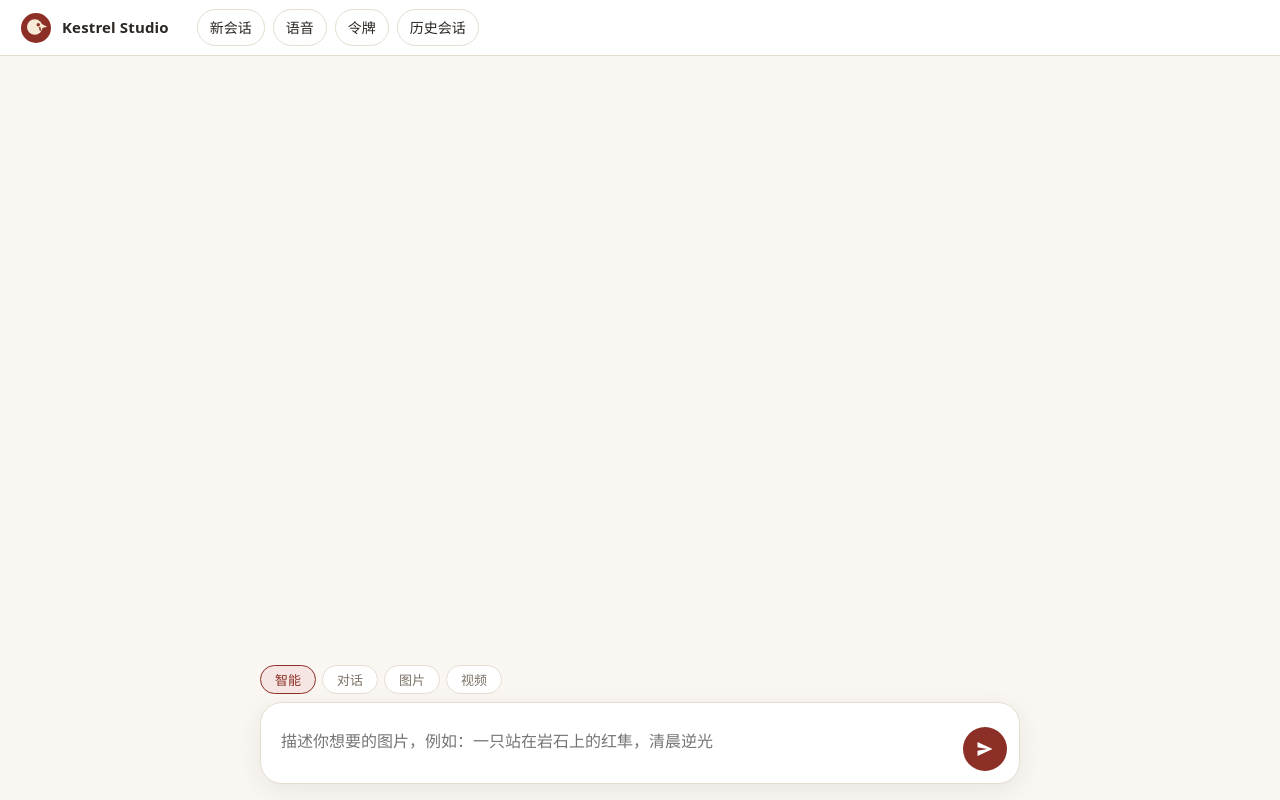
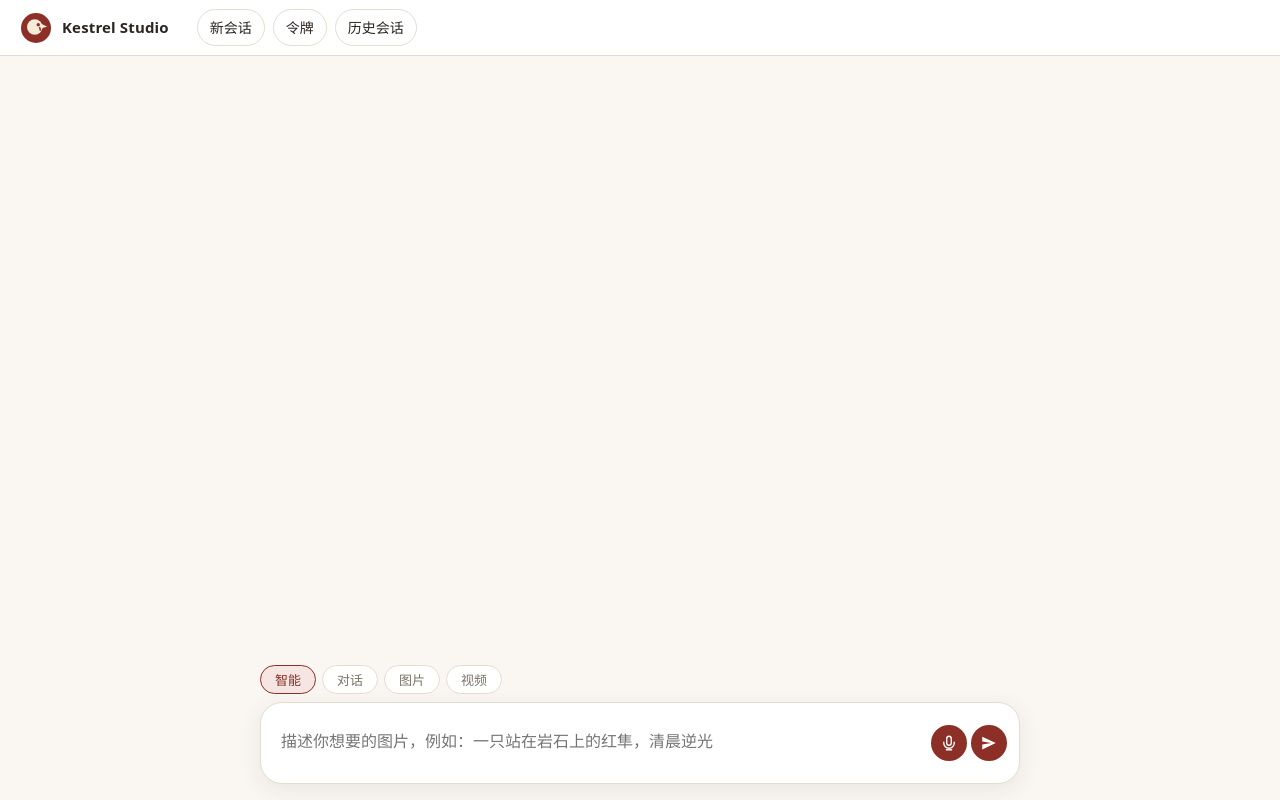
Before and after one commit to keepsilentw/kestrel-studio, a Node project: template nest/server/src/view/views/chat.hbs in a window 1280 px wide. Run offline with Node 20 templates, Linux system fonts and the light colour scheme; the template is opened without the code that fills it, so the values that code supplies are empty; some libraries are stand-ins or nearby versions.

Commit message:
fix(chat): move voice entry into composer

```diff
--- a/nest/client/styles/main.css
+++ b/nest/client/styles/main.css
@@ -537,7 +537,7 @@ body {
 .composer-form {
   display: flex;
   align-items: flex-end;
-  gap: 12px;
+  gap: 10px;
   max-width: 760px;
   margin-inline: auto;
   padding: 12px 12px 12px 20px;
@@ -566,12 +566,19 @@ body {
   outline: none;
 }
 
-.composer-send {
+.composer-actions {
+  display: flex;
   flex: 0 0 auto;
+  align-items: center;
+  gap: 4px;
+  min-height: 56px;
+}
+
+.composer-action {
   display: grid;
   place-items: center;
-  width: 44px;
-  height: 44px;
+  width: 36px;
+  height: 36px;
   border: none;
   border-radius: 50%;
   background: var(--accent);
@@ -579,8 +586,13 @@ body {
   cursor: pointer;
 }
 
-.composer-send:hover:not(:disabled) {
+.composer-action:hover:not(:disabled) {
   filter: brightness(1.08);
+}
+
+.composer-action:focus-visible {
+  outline: 2px solid var(--accent);
+  outline-offset: 2px;
 }
 
 .composer-send:disabled {
--- a/nest/server/src/view/views/chat.hbs
+++ b/nest/server/src/view/views/chat.hbs
@@ -16,7 +16,6 @@
 
     <nav class="menu">
       <button type="button" class="menu-button" id="new-conversation">新会话</button>
-      <a class="menu-button" href="/voice">语音</a>
       <a class="menu-button" href="/settings/tokens">令牌</a>
       {{#if (eq user.role "super")}}
         <a class="menu-button" href="/admin">管理</a>
@@ -108,11 +107,19 @@
         ></textarea>
         <p class="composer-hint"><kbd>Enter</kbd> 发送，<kbd>Shift</kbd> + <kbd>Enter</kbd> 换行</p>
       </div>
-      <button type="submit" class="composer-send" id="send" aria-label="发送">
-        <svg viewBox="0 0 24 24" width="20" height="20" aria-hidden="true">
-          <path d="M3 20.5 21 12 3 3.5 3 10l12 2-12 2z" fill="currentColor"/>
-        </svg>
-      </button>
+      <div class="composer-actions">
+        <a class="composer-action composer-voice" href="/voice" aria-label="语音输入" title="语音输入">
+          <svg viewBox="0 0 24 24" width="18" height="18" fill="none" aria-hidden="true">
+            <path d="M12 3a3 3 0 0 1 3 3v6a3 3 0 0 1-6 0V6a3 3 0 0 1 3-3Z" stroke="currentColor" stroke-width="1.8"/>
+            <path d="M5 11v1a7 7 0 0 0 14 0v-1M12 19v2M8.5 21h7" stroke="currentColor" stroke-width="1.8" stroke-linecap="round"/>
+          </svg>
+        </a>
+        <button type="submit" class="composer-action composer-send" id="send" aria-label="发送">
+          <svg viewBox="0 0 24 24" width="18" height="18" aria-hidden="true">
+            <path d="M3 20.5 21 12 3 3.5 3 10l12 2-12 2z" fill="currentColor"/>
+          </svg>
+        </button>
+      </div>
     </form>
   </footer>
 
```
Also changed, not shown: 1 other file.
